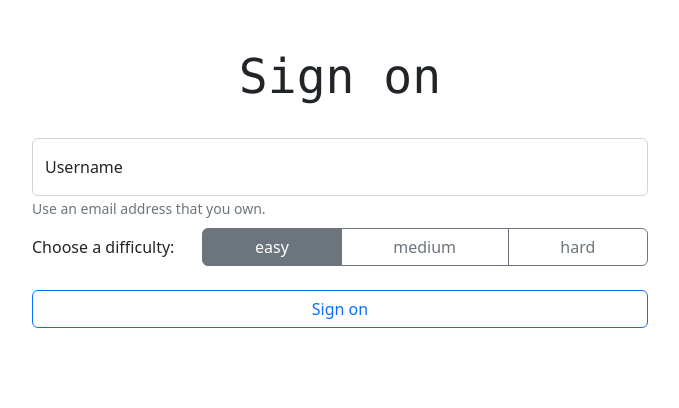
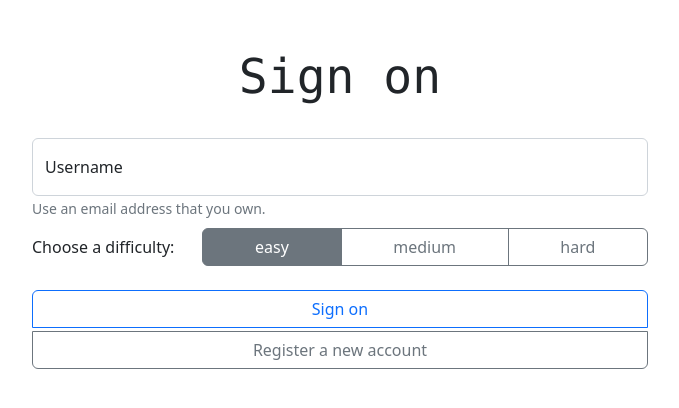
Before and after one commit to akdombrowski/dv-game, a React (Create React App) app in the folder sign-on-page/: page / in a window 1280 px wide. Shown: the top 408 px of the page, without its empty margins (300-979 px from the left). Built offline with nearby package versions, Linux system fonts and the light colour scheme.

Commit message:
includeRegistration is a boolean type variable so we can just do a truthy check

```diff
--- a/sign-on-page/src/App.tsx
+++ b/sign-on-page/src/App.tsx
@@ -132,7 +132,7 @@ const SignOnPage = () => {
                 </Button>
 
                 {/* Only show register button if registration hasn't been done already */}
-                {includeRegistration === "true" ? (
+                {includeRegistration ? (
                   <Button
                     id="createNewAcctBtn"
                     variant="outline-secondary"
```
